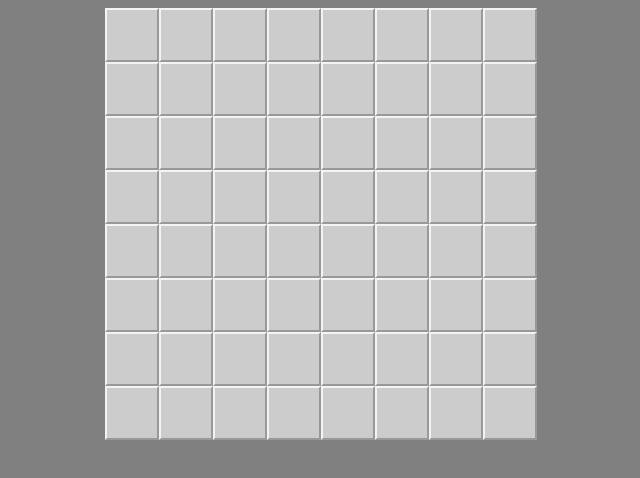
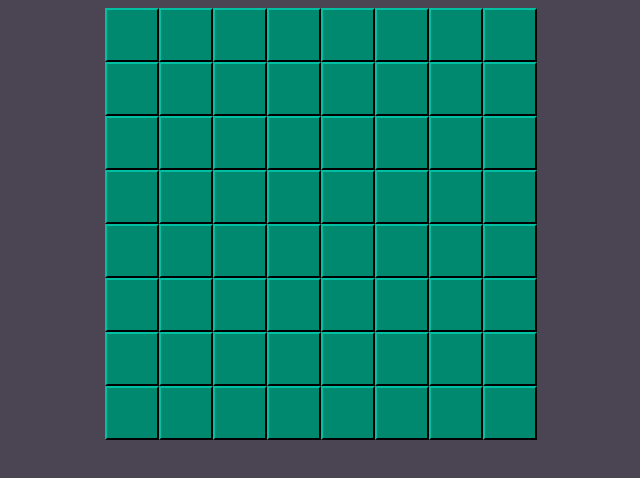
Before and after one commit to DjRaulito/MineSweeper, a website: page index.html in a window 1280 px wide. Shown: the whole page, without its empty margins (319-959 px from the left). Drawn offline with Linux system fonts and the light colour scheme.

Commit message:
First Commit BDD Scenario: Default Board

```diff
--- a/script/main.js
+++ b/script/main.js
@@ -1,25 +1,30 @@
 window.onload = function () {
-    CreateBoard();
+  if (window.location.search.includes("?")){
+    GenerateMockData();
+  }
+  CreateBoard();
+  ShowBoard()
+};
+let columns = 8;
+let rows = 8;
+let arrayBoard;
+function CreateBoard() {
+  arrayBoard = new Array(rows);
+  for (let c = 0; c < columns; c++) {
+    arrayBoard[c] = new Array(columns);
+  }
 }
-let num = 8;
-function CreateBoard() {
-    // num = document.getElementById("num").value;
-    let board = document.querySelector("#board");
-    while (board.firstChild) {
-      board.removeChild(board.firstChild);
-    }
-    for (let c = 0; c < num; c++) {
-      let columnDiv = document.createElement("div");
-      columnDiv.setAttribute("id", "column" + (c + 1));
-      columnDiv.classList.add("column");
-      board.append(columnDiv);
-      for (let f = 0; f < num; f++) {
-        let newDiv = document.createElement("div");
-        newDiv.setAttribute("id", f + 1 + "-" + (c + 1));
-        newDiv.setAttribute("data-testid", f + 1 + "-" + (c + 1));
-        newDiv.setAttribute("onclick", "CheckCell(id)");
-        newDiv.classList.add("cell");
-        document.querySelector("#column" + (c + 1)).append(newDiv);
-      }
+function ShowBoard() {
+  for (let c = 0; c < columns; c++) {
+    let column = document.createElement("div");
+    column.setAttribute("id","column" +(c + 1));
+    document.getElementById("board").append(column);
+    for (let f = 0; f < rows; f++) {
+      arrayBoard[c][f] = document.createElement("div");
+      arrayBoard[c][f].setAttribute("id", f + 1 + "-" + (c + 1));
+      arrayBoard[c][f].setAttribute("data-testid", f + 1 + "-" + (c + 1));
+      arrayBoard[c][f].classList.add("hiddenCell");
+      document.getElementById("column" + (c + 1)).append(arrayBoard[c][f]);
     }
   }
+}
--- a/style/style.css
+++ b/style/style.css
@@ -1,29 +1,30 @@
 body {
-  background-color: grey;
+  background-color: #4B4453;
 }
 #board {
+  display: flex;
+  flex-wrap: wrap;
   justify-content: center;
   align-content: center;
-  display: flex;
-  flex-wrap: wrap;
   align-items: center;
 }
 /* Tipos de celdas del tablero */
-/*Default */.cell {
+/*Default */.hiddenCell {
   width: 50px;
   height: 50px;
-  background-color: #cccccc;
-  border-top: 2px solid #f3f3f3;
-  border-left: 2px solid #f3f3f3;
-  border-bottom: 2px solid #999999;
-  border-right: 2px solid #999999;
+  /* background-color: #cccccc; */
+  background-color: #00896F;
+  border-top: 2px solid #00C0A3;
+  border-left: 2px solid #00C0A3;
+  border-bottom: 2px solid black;
+  border-right: 2px solid #000000;
   padding: 0px;
   border-collapse: collapse;
   text-align: center;
-  display: f;
+
 }
-.cell:hover {
-  background-color: darkgray;
+.hiddenCell:hover {
+  background-color: #B0A8B9;
 }
 /*Mina Explota*/.mined{
   background-color: red;
```
Also changed, not shown: index.html (+0 -4 lines), tests/steps/minesweeper.steps.js (+6 -2 lines).
